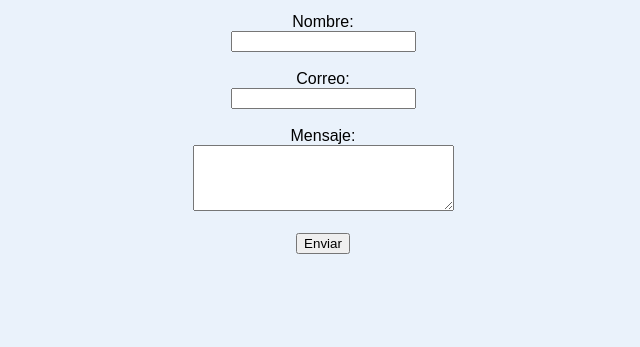
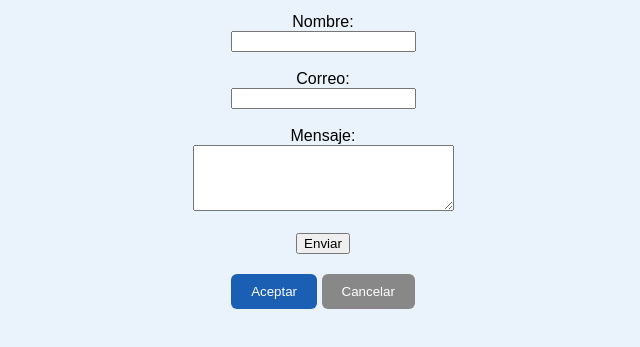
Before and after one commit to Andresfcm21/Proyecto_ejemplo, a plain HTML site: page index.html in a window 1280 px wide. Shown: the part 139-486 px from the top of the page, without its empty margins (317-957 px from the left). Drawn offline with Linux system fonts and the light colour scheme.

Commit message:
Agrega botones Aceptar y Cancelar con estilo

```diff
--- a/index.html
+++ b/index.html
@@ -20,5 +20,10 @@
 
     <button type="submit">Enviar</button>
   </form>
+
+    <div class="botones">
+    <button class="btn">Aceptar</button>
+    <button class="btn cancelar">Cancelar</button>
+  </div>
 </body>
 </html>
--- a/style.css
+++ b/style.css
@@ -12,3 +12,20 @@ h1 {
 p {
   color: #444444;
 }
+
+.botones {
+  margin-top: 20px;
+}
+
+.btn {
+  background-color: #1a5fb4;
+  color: white;
+  border: none;
+  padding: 10px 20px;
+  border-radius: 6px;
+  cursor: pointer;
+}
+
+.cancelar {
+  background-color: #888888;
+}
```
